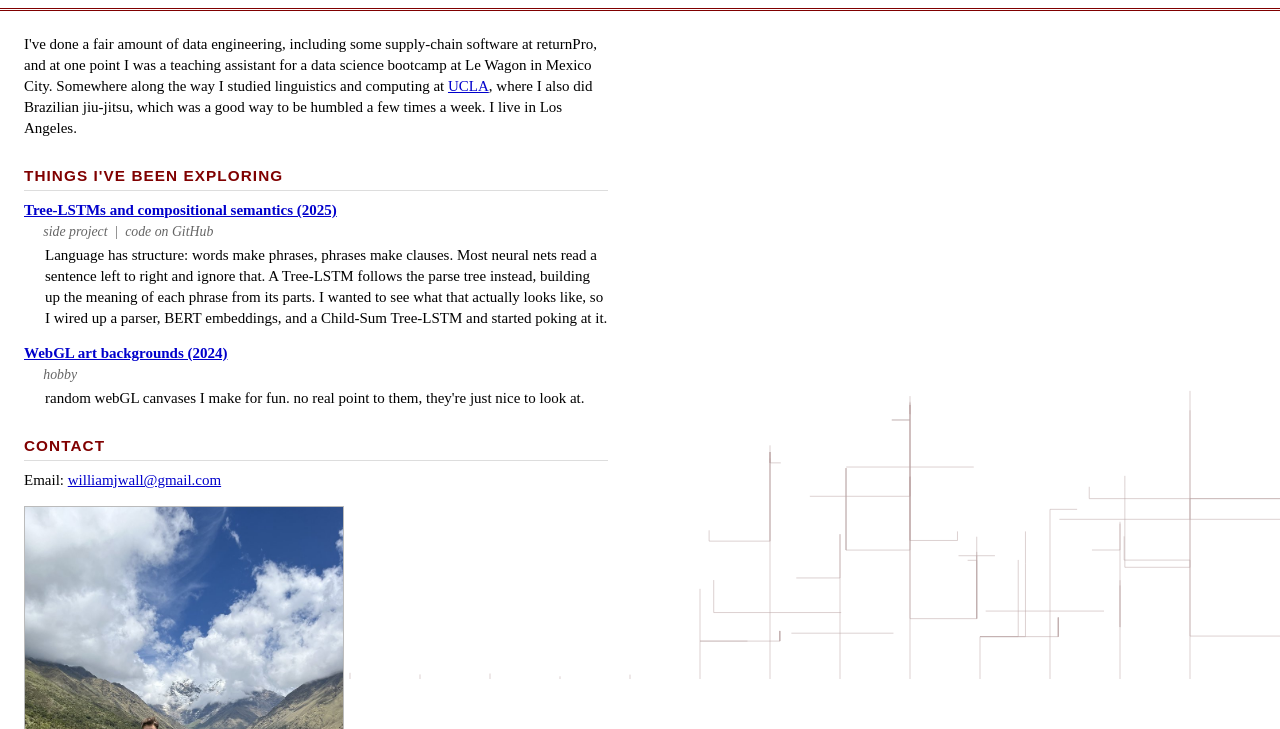
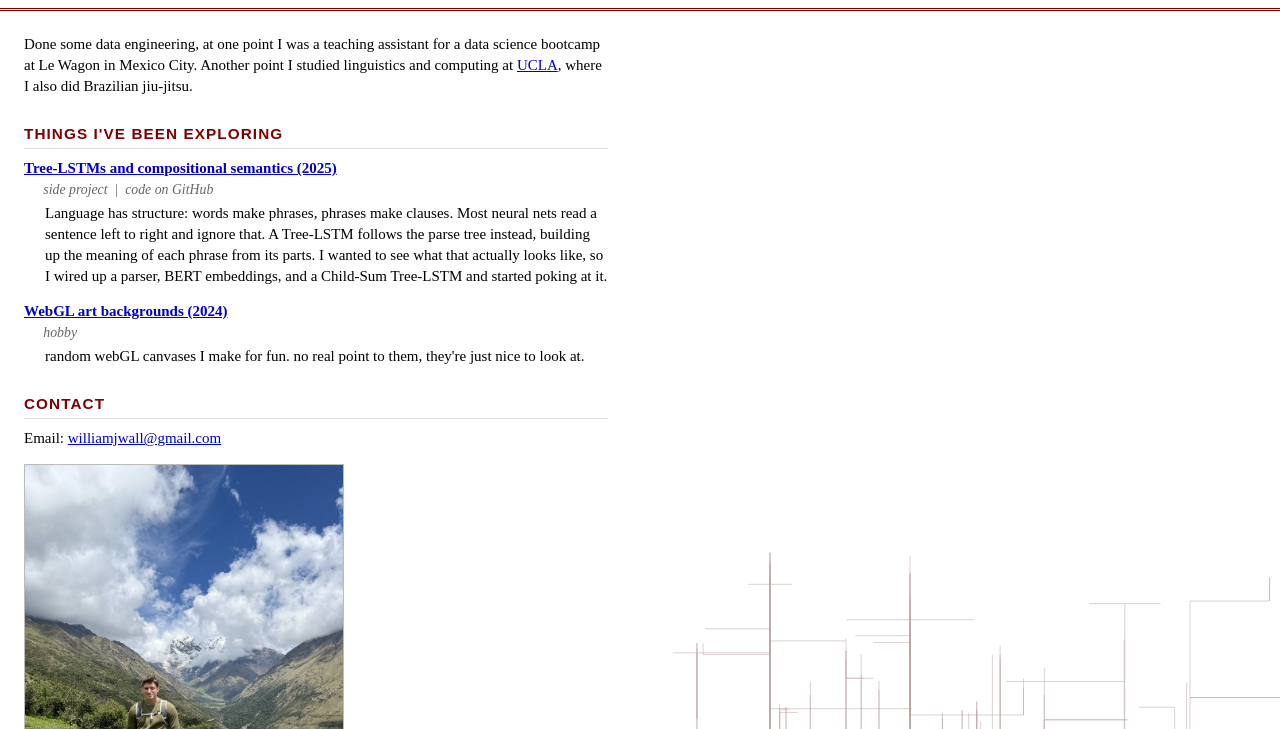
Before and after one commit to williamjwall/williamjwall.github.io, a website: page index.html in a window 1280 px wide. Shown: the part 71-800 px from the top of the page. Drawn offline with Linux system fonts and the light colour scheme.

Commit message:
Faster tree growth, trees scroll with the page, new intro wording
Co-Authored-By: Claude Opus 5.5 <noreply@anthropic.com>

```diff
--- a/index.html
+++ b/index.html
@@ -130,7 +130,7 @@ hr {
 
 <div id="content" class="intro-container">
 
-    <p>I've done a fair amount of data engineering, including some supply-chain software at returnPro, and at one point I was a teaching assistant for a data science bootcamp at Le Wagon in Mexico City. Somewhere along the way I studied linguistics and computing at <a href="https://www.ucla.edu" target="_blank" rel="noreferrer noopener">UCLA</a>, where I also did Brazilian jiu-jitsu, which was a good way to be humbled a few times a week. I live in Los Angeles.</p>
+    <p>Done some data engineering, at one point I was a teaching assistant for a data science bootcamp at Le Wagon in Mexico City. Another point I studied linguistics and computing at <a href="https://www.ucla.edu" target="_blank" rel="noreferrer noopener">UCLA</a>, where I also did Brazilian jiu-jitsu.</p>
 
     <h2>Things I've been exploring</h2>
 
--- a/js/binary_trees.js
+++ b/js/binary_trees.js
@@ -21,16 +21,18 @@
         const isDesktop = window.innerWidth > 768 && !/Android|webOS|iPhone|iPad|iPod|BlackBerry|IEMobile|Opera Mini/i.test(navigator.userAgent);
 
         if (isDesktop) {
-            // Full screen canvas for desktop
-            canvas.width = window.innerWidth;
-            canvas.height = window.innerHeight;
+            // Cover the whole page (not just the viewport) so the trees scroll with the text
+            canvas.style.height = '0px';
+            const pageWidth = document.documentElement.clientWidth;
+            const pageHeight = Math.max(window.innerHeight, document.documentElement.scrollHeight);
+            canvas.width = pageWidth;
+            canvas.height = pageHeight;
 
-            // Set canvas position for full screen
-            canvas.style.position = 'fixed';
+            canvas.style.position = 'absolute';
             canvas.style.left = '0';
             canvas.style.top = '0';
-            canvas.style.width = window.innerWidth + 'px';
-            canvas.style.height = window.innerHeight + 'px';
+            canvas.style.width = pageWidth + 'px';
+            canvas.style.height = pageHeight + 'px';
             canvas.style.transform = 'none';
             canvas.style.transformOrigin = 'center';
             canvas.style.display = 'block';
@@ -148,8 +150,8 @@
             if (window.getComputedStyle(app).display !== 'none') {
                 const rect = app.getBoundingClientRect();
                 appTargets.push({
-                    x: rect.left + rect.width / 2,
-                    y: rect.top + rect.height / 2,
+                    x: rect.left + window.scrollX + rect.width / 2,
+                    y: rect.top + window.scrollY + rect.height / 2,
                     width: rect.width,
                     height: rect.height,
                     appIndex: index
@@ -166,7 +168,7 @@
     }
 
     // Only advance growth every Nth frame so the trees creep in slowly
-    const UPDATE_EVERY = 10;
+    const UPDATE_EVERY = 5;
     const RUN_SECONDS = 20 * UPDATE_EVERY;
 
     let activeTrees = [];
@@ -201,8 +203,8 @@
                 const rect = app.getBoundingClientRect();
                 // Add collision area around the app with small padding
                 collisionAreas.push({
-                    x: rect.left - 15, // Small padding around the app
-                    y: rect.top - 15,
+                    x: rect.left + window.scrollX - 15, // Small padding around the app
+                    y: rect.top + window.scrollY - 15,
                     width: rect.width + 30,
                     height: rect.height + 30,
                     type: `desktop-app-${index}`
@@ -232,8 +234,8 @@
         if (introContainer && window.getComputedStyle(introContainer).display !== 'none') {
             const rect = introContainer.getBoundingClientRect();
             collisionAreas.push({
-                x: rect.left,
-                y: rect.top,
+                x: rect.left + window.scrollX,
+                y: rect.top + window.scrollY,
                 width: rect.width,
                 height: rect.height,
                 type: 'intro-container'
@@ -245,8 +247,8 @@
         if (headerContainer && window.getComputedStyle(headerContainer).display !== 'none') {
             const rect = headerContainer.getBoundingClientRect();
             collisionAreas.push({
-                x: rect.left,
-                y: rect.top,
+                x: rect.left + window.scrollX,
+                y: rect.top + window.scrollY,
                 width: rect.width,
                 height: rect.height,
                 type: 'header-container'
```
